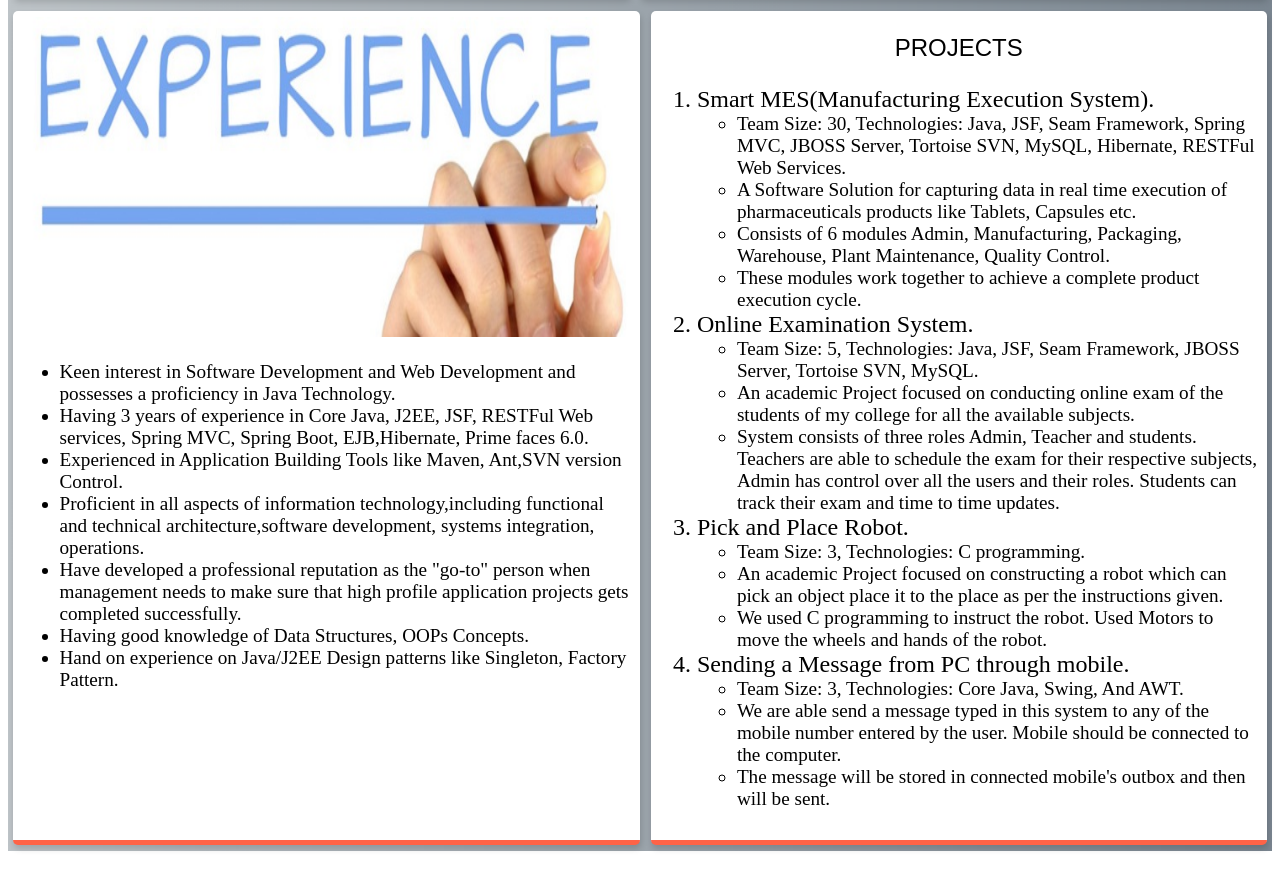
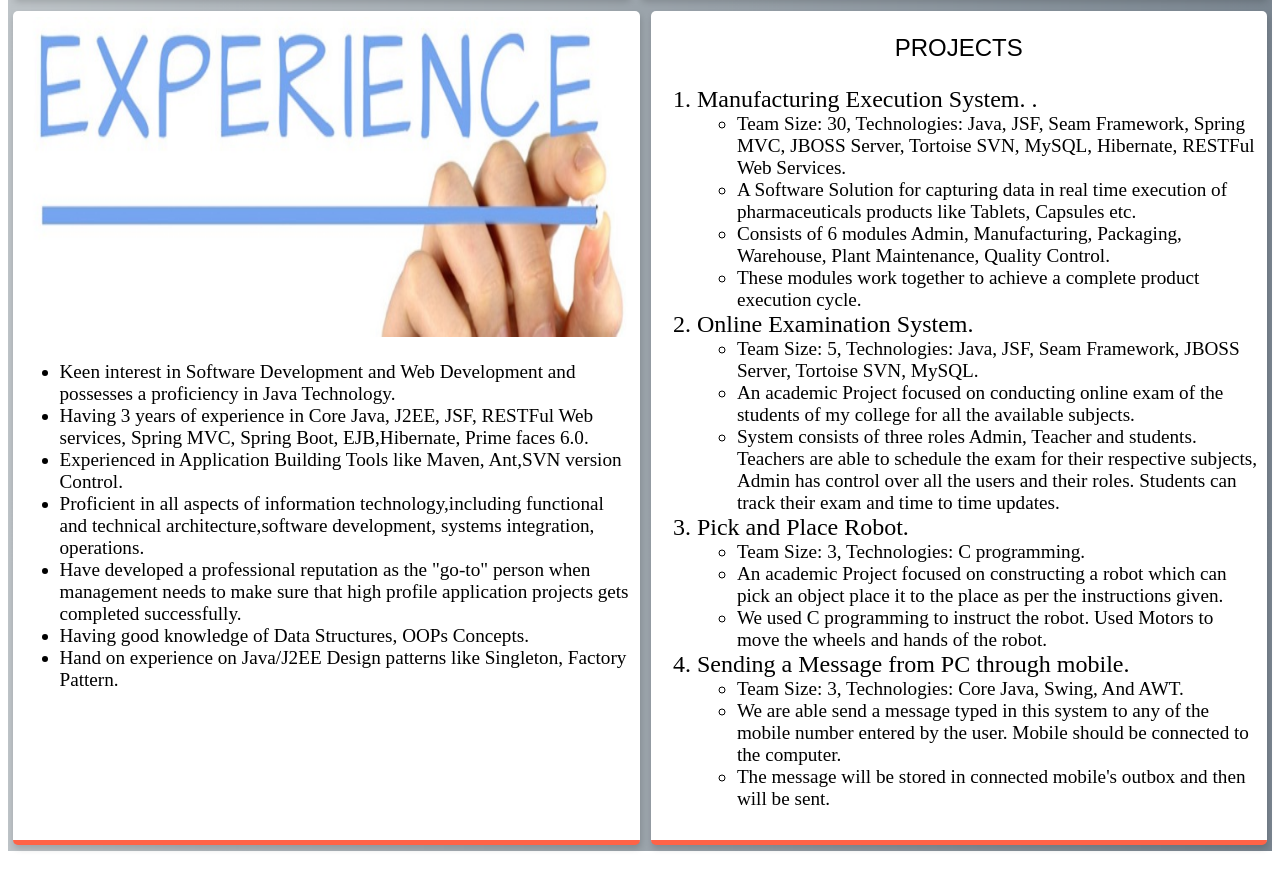
Before and after one commit to bhaskar-repo/portfolio, a plain HTML site: page index.html in a window 1280 px wide. Shown: the part 1038-1921 px from the top of the page. Drawn offline with nearby package versions, Linux system fonts and the light colour scheme.

Commit message:
Update index.html

```diff
--- a/index.html
+++ b/index.html
@@ -114,7 +114,8 @@
 					</h1>
 					<ol class="ol-styles">
 						<li>
-							Smart MES(Manufacturing Execution System).
+							Manufacturing Execution System.
+.
 							<ul class="ul-experience">
 								<li>
 									Team Size: 30, Technologies: Java, JSF, Seam Framework, Spring MVC, JBOSS Server, Tortoise SVN, MySQL, Hibernate, RESTFul Web Services.
```
